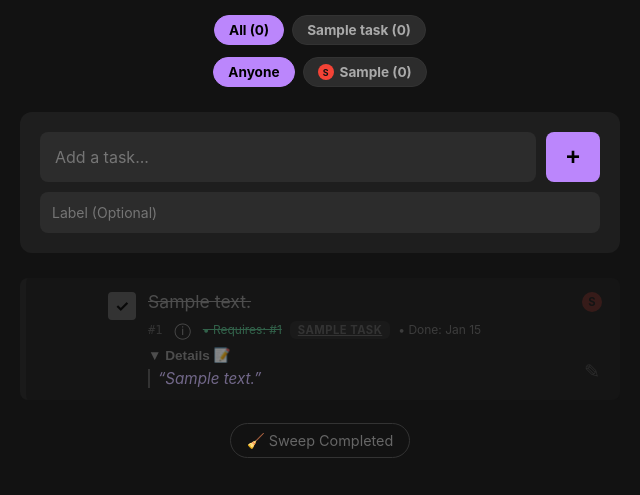
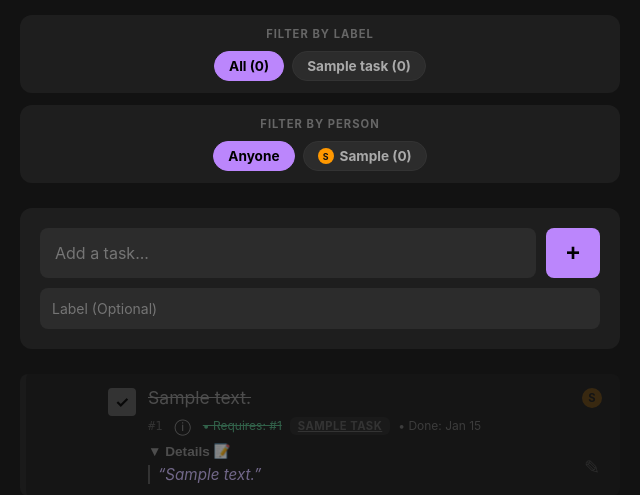
Before and after one commit to dafioram/SimpleTaskList, a Flask app: page / in a window 1280 px wide. Shown: the top 495 px of the page, without its empty margins (320-960 px from the left). Run offline with Flask 3, Linux system fonts and the light colour scheme; tables that the repository leaves empty hold one stand-in row (values such as "Sample post").

Commit message:
Add more colors and make label display better

```diff
--- a/main.py
+++ b/main.py
@@ -26,6 +26,23 @@ app.config['SQLALCHEMY_TRACK_MODIFICATIONS'] = False
 
 # Initialize the database and run migrations
 init_db(app)
+
+# --- HELPER FUNCTIONS ---
+
+def get_assignee_colors(unique_assignees):
+    """Generates consistent colors for assignees using a hash."""
+    PALETTE = [
+        '#d0bcff', '#448aff', '#69f0ae', '#ffab40', '#ff5252',
+        '#ff80ab', '#64ffda', '#536dfe', '#f44336', '#e91e63',
+        '#9c27b0', '#00bcd4', '#4caf50', '#ff9800', '#cddc39',
+        '#8bc34a', '#03a9f4', '#009688', '#b388ff', '#8c9eff',
+        '#80d8ff', '#a7ffeb', '#ccff90', '#ffe57f', '#ff9e80'
+    ]
+    colors = {}
+    for a in unique_assignees:
+        hash_val = sum(ord(c) * (i + 1) * 31 for i, c in enumerate(a))
+        colors[a] = PALETTE[hash_val % len(PALETTE)]
+    return colors
 
 # --- ROUTES ---
 
@@ -72,11 +89,8 @@ def index():
     all_assignees = [(a, assignee_counts.get(a, 0)) for a in sorted(list(unique_assignees))]
     unassigned_count = assignee_counts.get("Unassigned", 0)
 
-    PALETTE = ['#d0bcff', '#448aff', '#69f0ae', '#ffab40', '#ff5252', '#ff80ab', '#64ffda', '#536dfe', '#f44336', '#e91e63', '#9c27b0', '#00bcd4', '#4caf50', '#ff9800']
-    assignee_colors = {}
-    for a in unique_assignees:
-        hash_val = sum(ord(c) for c in a)
-        assignee_colors[a] = PALETTE[hash_val % len(PALETTE)]
+    # Use the shared helper function
+    assignee_colors = get_assignee_colors(unique_assignees)
 
     active_tasks = sorted([t for t in tasks if t.completed_at is None], key=lambda t: t.position)
     finished_tasks = sorted([t for t in tasks if t.completed_at is not None], key=lambda t: t.completed_at, reverse=True)
@@ -168,11 +182,8 @@ def edit_task(id):
     all_assignees = [(a, assignee_counts.get(a, 0)) for a in sorted(list(unique_assignees))]
     unassigned_count = assignee_counts.get("Unassigned", 0)
 
-    PALETTE = ['#d0bcff', '#448aff', '#69f0ae', '#ffab40', '#ff5252', '#ff80ab', '#64ffda', '#536dfe', '#f44336', '#e91e63', '#9c27b0', '#00bcd4', '#4caf50', '#ff9800']
-    assignee_colors = {}
-    for a in unique_assignees:
-        hash_val = sum(ord(c) for c in a)
-        assignee_colors[a] = PALETTE[hash_val % len(PALETTE)]
+    # Use the shared helper function
+    assignee_colors = get_assignee_colors(unique_assignees)
 
     return render_template('edit.html',
                            task=task,
--- a/templates/index.html
+++ b/templates/index.html
@@ -230,9 +230,12 @@
     </script>
 </head>
 <body>
+<div style="display: flex; flex-direction: column; gap: 12px; margin-bottom: 25px;">
 
         {% if all_labels %}
-    <div class="filter-bar">
+        <div style="background: #1e1e1e; padding: 12px 15px; border-radius: 12px;">
+            <div style="font-size: 0.7rem; color: #666; text-transform: uppercase; font-weight: bold; letter-spacing: 1px; margin-bottom: 10px; text-align: center;">Filter by Label</div>
+            <div class="filter-bar" style="margin-bottom: 0;">
                 <a href="/?{% if active_assignee %}assignee={{ active_assignee }}{% endif %}" class="filter-pill {{ 'active' if not active_filter }}">All ({{ total_active }})</a>
                 {% for lbl, count in all_labels %}
                 <a href="/?label={{ lbl }}{% if active_assignee %}&assignee={{ active_assignee }}{% endif %}" class="filter-pill {{ 'active' if active_filter == lbl }}">
@@ -240,10 +243,13 @@
                 </a>
                 {% endfor %}
             </div>
+        </div>
         {% endif %}
 
         {% if all_assignees or unassigned_count > 0 %}
-    <div class="filter-bar" style="margin-bottom: 25px;">
+        <div style="background: #1e1e1e; padding: 12px 15px; border-radius: 12px;">
+            <div style="font-size: 0.7rem; color: #666; text-transform: uppercase; font-weight: bold; letter-spacing: 1px; margin-bottom: 10px; text-align: center;">Filter by Person</div>
+            <div class="filter-bar" style="margin-bottom: 0;">
                 <a href="/?{% if active_filter %}label={{ active_filter }}{% endif %}" class="filter-pill {{ 'active' if not active_assignee }}">Anyone</a>
 
                 {% for a, count in all_assignees %}
@@ -260,8 +266,10 @@
                 </a>
                 {% endif %}
             </div>
+        </div>
         {% endif %}
 
+    </div>
     <div class="add-container">
         <form action="/add" method="POST">
             <div class="form-row-main">
```
Lines whose indentation alone changed are shown as unchanged.
